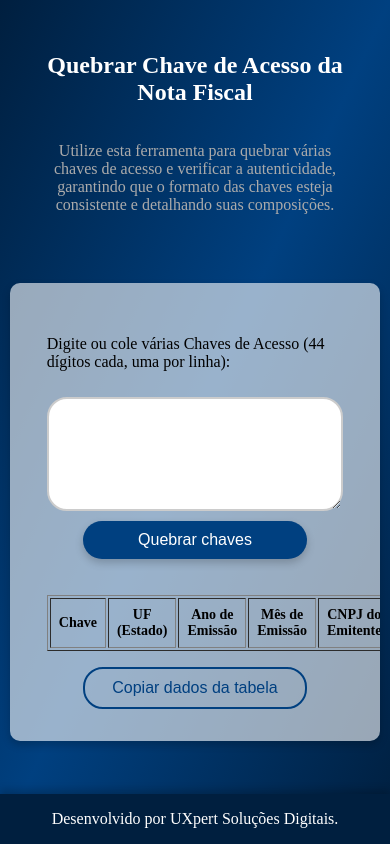
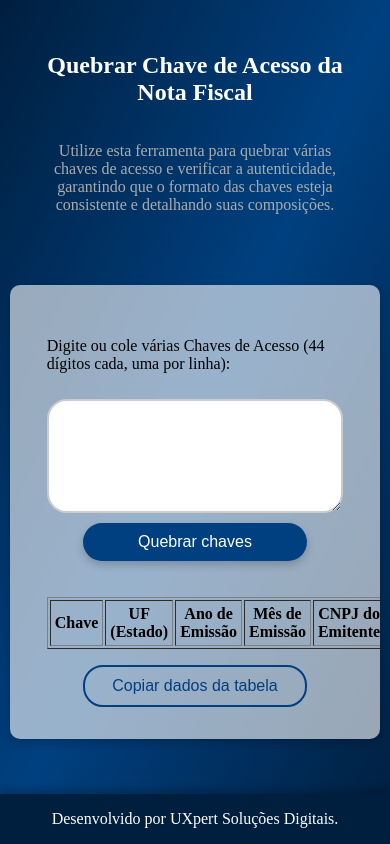
Before and after one commit to joaomacedocb/quebra-chave-nfe, a plain HTML site: page index.html in a window 390 px wide. Drawn offline with Linux system fonts and the light colour scheme.

Commit message:
Update style.css

```diff
--- a/style.css
+++ b/style.css
@@ -133,18 +133,4 @@ footer {
         vertical-align: top;
         box-sizing: initial;
     }
-
-    .table-wrapper {
-        width: 100%;
-        overflow-x: auto;
-    }
-
-    table {
-        width: 1000px;
-    }
-
-    table th, table td {
-        font-size: 14px;
-        padding: 8px;
-    }
 }
```
